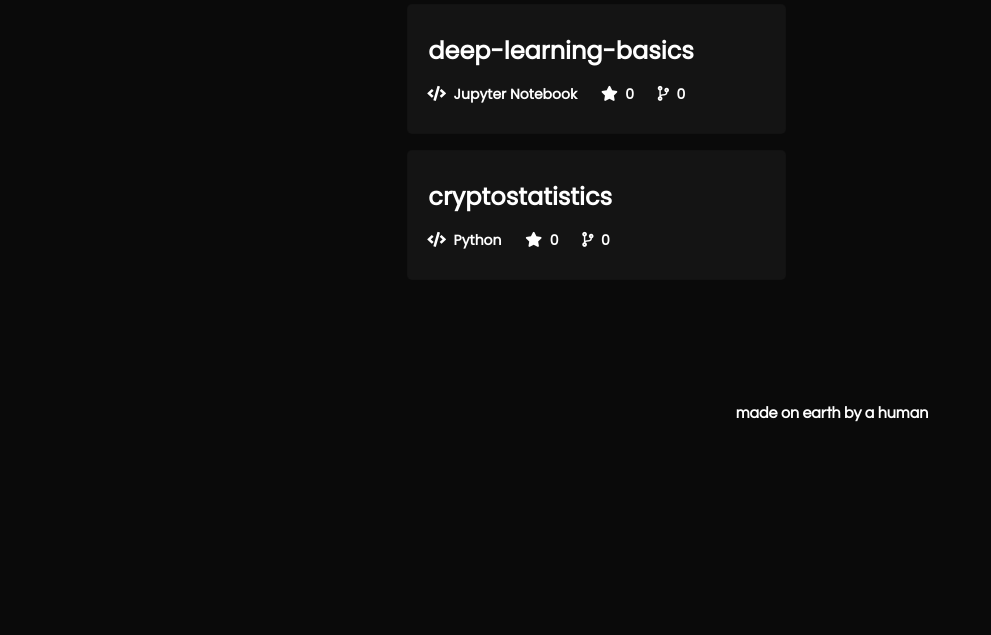
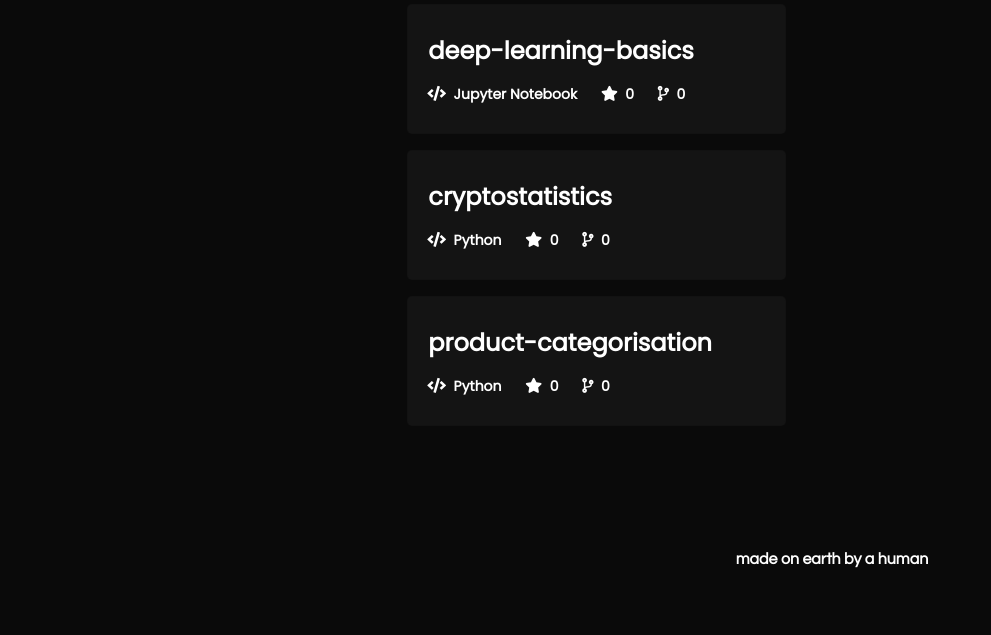
Before and after one commit to suheydaakbay/homepage, a plain HTML site: page index.html in a window 1280 px wide. Shown: the part 822-1457 px from the top of the page, without its empty margins (0-991 px from the left). Before the commit the page ends 1311 px from the top, so only its background shows below. Drawn offline with nearby package versions, Linux system fonts and the light colour scheme; no server answers; a script that the page names is missing.

Commit message:
Add new repository

```diff
--- a/index.html
+++ b/index.html
@@ -100,7 +100,20 @@
                                 <span><i class="fas fa-code-branch"></i>&nbsp; 0</span>
                             </div>
                         </section>
-                        </a></div>
+                        </a>
+                        <a href="https://github.com/suheydaakbay/product-categorisation" target="_blank">
+                          <section>
+                              <div class="section_title">product-categorisation</div>
+                              <div class="about_section">
+                              <span style="display:none;">undefined</span>
+                              </div>
+                              <div class="bottom_section">
+                                  <span style="display:inline-block;"><i class="fas fa-code"></i>&nbsp; Python</span>
+                                  <span><i class="fas fa-star"></i>&nbsp; 0</span>
+                                  <span><i class="fas fa-code-branch"></i>&nbsp; 0</span>
+                              </div>
+                          </section>
+                          </a></div>
       </div>
       <div id="forks" style="display:none;">
         <h1>Forks.</h1>
```
